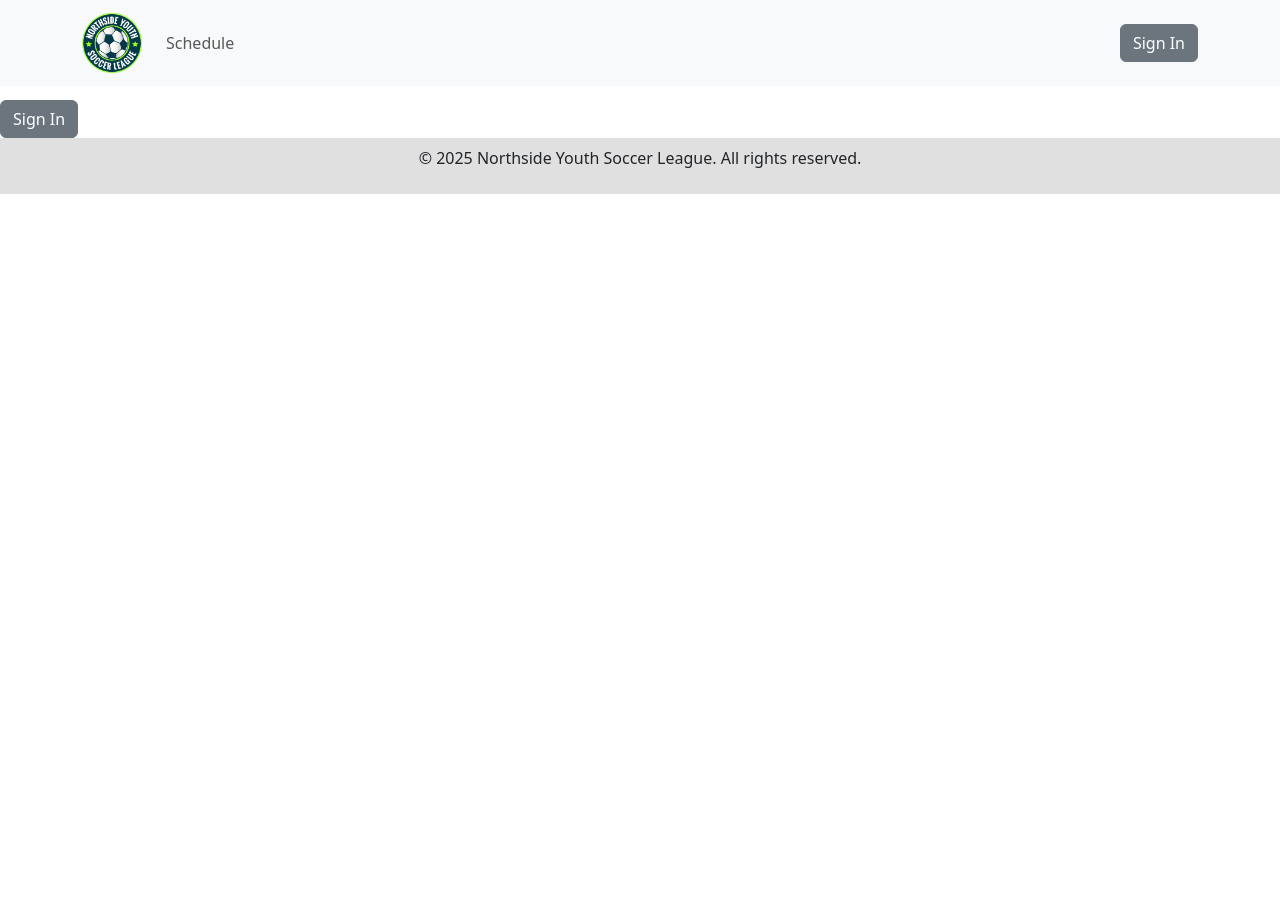
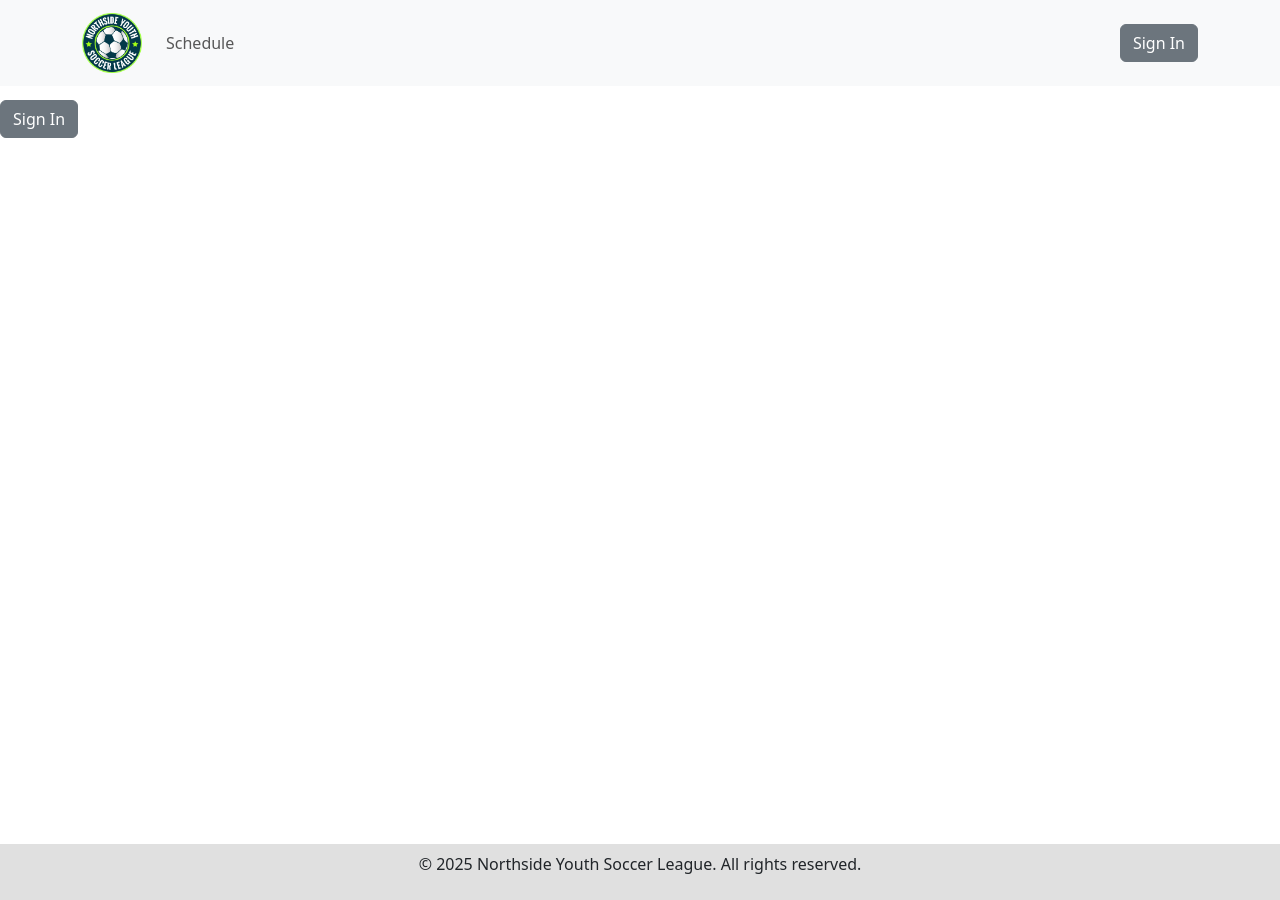
Before and after one commit to LaurenceWiles/NYSL-Mobile-Web-App, a React (Create React App) app: page /signin in a window 1280 px wide. Before the commit the page ends 800 px from the top, so only its background shows below. Built offline with nearby package versions, Linux system fonts and the light colour scheme; no server answers.

Commit message:
fix: added wrapper for content in App.js and modified index.css to ensure that content always takes up at lest 100% of viewport

```diff
--- a/public/index.html
+++ b/public/index.html
@@ -5,8 +5,11 @@
     <link rel="icon" href="%PUBLIC_URL%/favicon.ico" />
     <meta name="viewport" content="width=device-width, initial-scale=1" />
     <meta name="theme-color" content="#000000" />
-    <meta name="description" content="Web site created using create-react-app" />
-    <link rel="apple-touch-icon" href="%PUBLIC_URL%/logo192.png">
+    <meta
+      name="description"
+      content="Web site created using create-react-app"
+    />
+    <link rel="apple-touch-icon" href="%PUBLIC_URL%/logo192.png" />
     <!--
       manifest.json provides metadata used when your web app is installed on a
       user's mobile device or desktop. See https://developers.google.com/web/fundamentals/web-app-manifest/
--- a/src/App.js
+++ b/src/App.js
@@ -20,7 +20,7 @@ const App = () => {
 
   return (
     <AuthProvider>
-      <div>
+      <div className="main-wrapper">
         <NavHeader onNavbarToggle={handleNavbarToggle} />
         <div className={`content ${navbarExpanded ? "expanded" : ""}`}>
           <Routes>
--- a/src/styles/index.css
+++ b/src/styles/index.css
@@ -1,5 +1,6 @@
 body {
   margin: 0;
+  height: 100%;
   font-family: -apple-system, BlinkMacSystemFont, "Segoe UI", "Roboto", "Oxygen",
     "Ubuntu", "Cantarell", "Fira Sans", "Droid Sans", "Helvetica Neue",
     sans-serif;
@@ -13,7 +14,20 @@ code {
     monospace;
 }
 
+#root {
+  display: flex;
+  flex-direction: column;
+  min-height: 100vh;
+}
+
+.main-wrapper {
+  display: flex;
+  flex-direction: column;
+  flex-grow: 1;
+}
+
 .content {
+  flex-grow: 1;
   margin-top: 0px;
   transition: margin-top 0.3s ease-in-out;
 }
@@ -149,7 +163,6 @@ code {
 .footer {
   background-color: #e0e0e0;
   padding: 0.5rem 0;
-  position: relative;
-  bottom: 0;
+
   width: 100%;
 }
```
